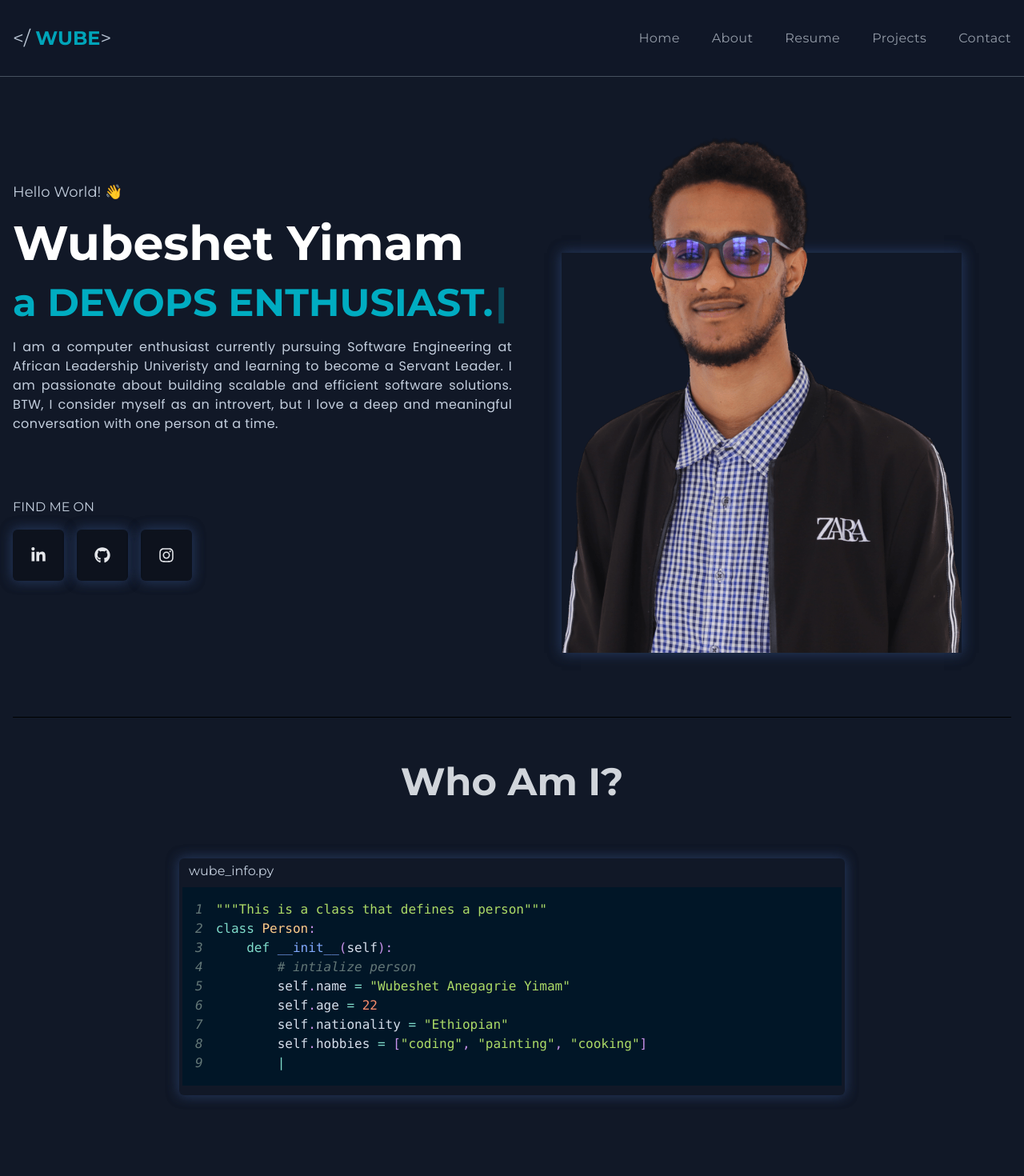
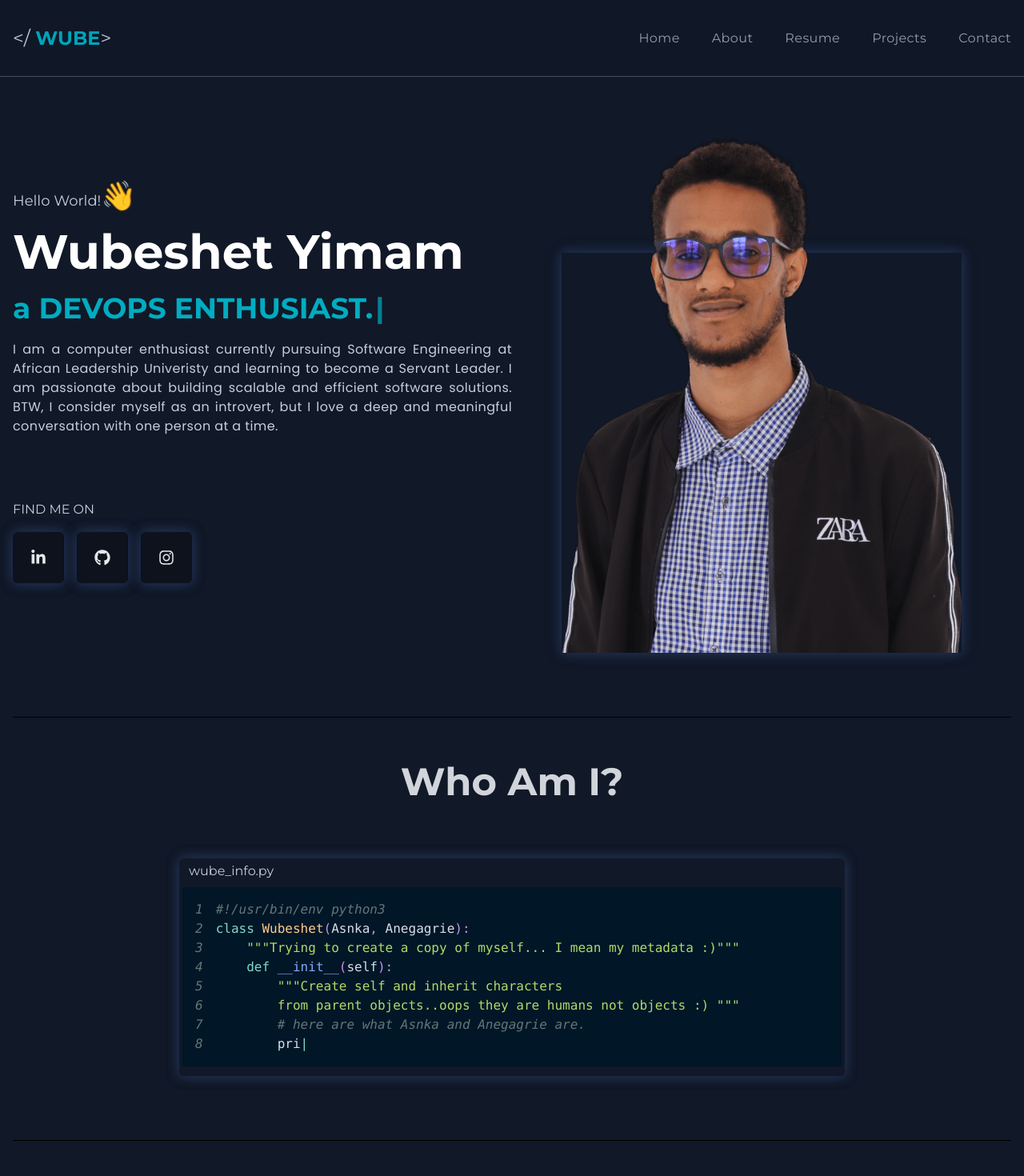
Before and after one commit to wubeshetA/portfolio, a React (Create React App) app: page / in a window 1280 px wide. Shown: the top 1470 px of the page at 80% size. Built offline with nearby package versions, Linux system fonts and the light colour scheme.

Commit message:
improve the code animation

```diff
--- a/src/components/about/About.js
+++ b/src/components/about/About.js
@@ -49,7 +49,7 @@ const About = () => {
     <section
       ref={sectionRef} // set the ref to the section element
       id="about"
-      className="w-full h-[800px] pt-10 pb-20 flex flex-col gap-10 xl:gap-0 lgl:flex-col items-center border-b-[1px] font-titleFont border-b-black "
+      className="w-full pt-10 pb-20 flex flex-col gap-10 xl:gap-0 lgl:flex-col items-center border-b-[1px] font-titleFont border-b-black "
     >
       {/* sm: "375px",
           sml: "500px",
--- a/src/components/about/CodeInfo.js
+++ b/src/components/about/CodeInfo.js
@@ -1,9 +1,36 @@
-export const CodeInfo = `"""This is a class that defines a person"""
-class Person:
+// const eth_flag = String.fromCodePoint(0x1F1EA, 0x1F1F9);
+
+export const CodeInfo = `#!/usr/bin/env python3
+class Wubeshet(Asnka, Anegagrie):
+    """Trying to create a copy of myself... I mean my metadata :)"""
     def __init__(self):
-        # intialize person
-        self.name = "Wubeshet Anegagrie Yimam"
+        """Create self and inherit characters
+        from parent objects..oops they are humans not objects :) """
+        # here are what Asnka and Anegagrie are.
+        print(type(Anegagrie)) # <class 'Dad'>
+        print(type(Asnka)) # <class 'Mom'>
+
+        super(Askna, self).__init__() # inheriting love from my mom
+        super(Anegagrie, self).__init__() #inheriting deligent character from dad
+
+        self.full_name = "Wubeshet Anegagrie Yimam"
         self.age = 22
-        self.nationality = "Ethiopian"
-        self.hobbies = ["coding", "painting", "cooking"]
+        self.interest = ["Tech", "Entrepreneurship", "Leadership" "Pencil Sketching"]
+        self.values = ["Integrity", "Empathy", "Creativity", "Faith", "Love"]
+        self.favorite_food = "Injera with spicy wot"
+        self.fun_fact = """I'm obsessed with cockpit-camera footage of
+                             an airplane landing and taking off.
+                            I have watched it over 100 times."""
+
+    def driver(self):
+        # principle self follows for moving forward
+        while not success:
+            try:
+                self.learn()
+                self.practice()
+                self.repeat()
+            except:
+                self.fail()
+            finally:
+                self.learn_from_failure()
         `;
--- a/src/components/banner/LeftBanner.js
+++ b/src/components/banner/LeftBanner.js
@@ -1,6 +1,8 @@
 import React from "react";
 import { useTypewriter, Cursor } from "react-simple-typewriter";
 import { FaLinkedinIn, FaGithub, FaInstagram } from "react-icons/fa";
+// load the waiving.css file
+import "./waiving.css";
 
 const LeftBanner = () => {
   const [text] = useTypewriter({
@@ -23,15 +25,20 @@ const LeftBanner = () => {
       <div className="flex flex-col gap-5">
         <h4 className=" text-lg font-normal">
           Hello World!
-          <span role="img" aria-label="Waving Hand Emoji">
+          <span
+            className="text-4xl waving-emoji"
+            role="img"
+            aria-label="Waving Hand Emoji"
+          >
             {" "}
             &#x1F44B;
           </span>
         </h4>
-        <h1 className="text-4xl md:text-5xl lgl:text-6xl  font-bold text-white">
+<h1 className="text-4xl md:text-5xl lgl:text-6xl  font-bold text-white">
           Wubeshet Yimam <span className="text-designColor capitalize"></span>
         </h1>
-        <h2 className="text-2xl md:text-4xl lgl:text-5xl font-bold text-designColor ">
+
+        <h2 className="text-2xl md:text-4xl lgl:text-4xl font-bold text-designColor ">
           a <span className="uppercase">{text}</span>
           <Cursor
             cursorBlinking="false"
--- /dev/null
+++ b/src/components/banner/waiving.css
@@ -0,0 +1,21 @@
+.waving-emoji {
+    animation-name: wave-animation; /* Refers to the name of your @keyframes element below */
+    animation-duration: 2.5s; /* Change to speed up or slow down */
+    animation-iteration-count: infinite; /* Never stop waving :) */
+    transform-origin: 70% 70%; /* Pivot around the bottom-left palm */
+    display: inline-block;
+  }
+
+  @keyframes wave-animation {
+    0% { transform: rotate(0deg); }
+    10% { transform: rotate(10deg); }
+    20% { transform: rotate(-10deg); }
+    30% { transform: rotate(12deg); }
+    40% { transform: rotate(-12deg); }
+    50% { transform: rotate(14deg); }
+    60% { transform: rotate(-14deg); }
+    70% { transform: rotate(16deg); }
+    80% { transform: rotate(-16deg); }
+    90% { transform: rotate(18deg); }
+    100% { transform: rotate(0deg); } /* Always return to natural position */
+  }
--- a/src/components/navbar/Navbar.js
+++ b/src/components/navbar/Navbar.js
@@ -97,7 +97,7 @@ const Navbar = () => {
                       <MdClose />
                     </span>
                   </div>
-                  <ul className="flex flex-col gap-8 justify-around pr-4 ">
+                  <ul className="flex flex-col gap-8 justify-around pr-10 mx-10 ">
                     {navLinksdata.map((item) => (
                       <li
                         key={item._id}
```
